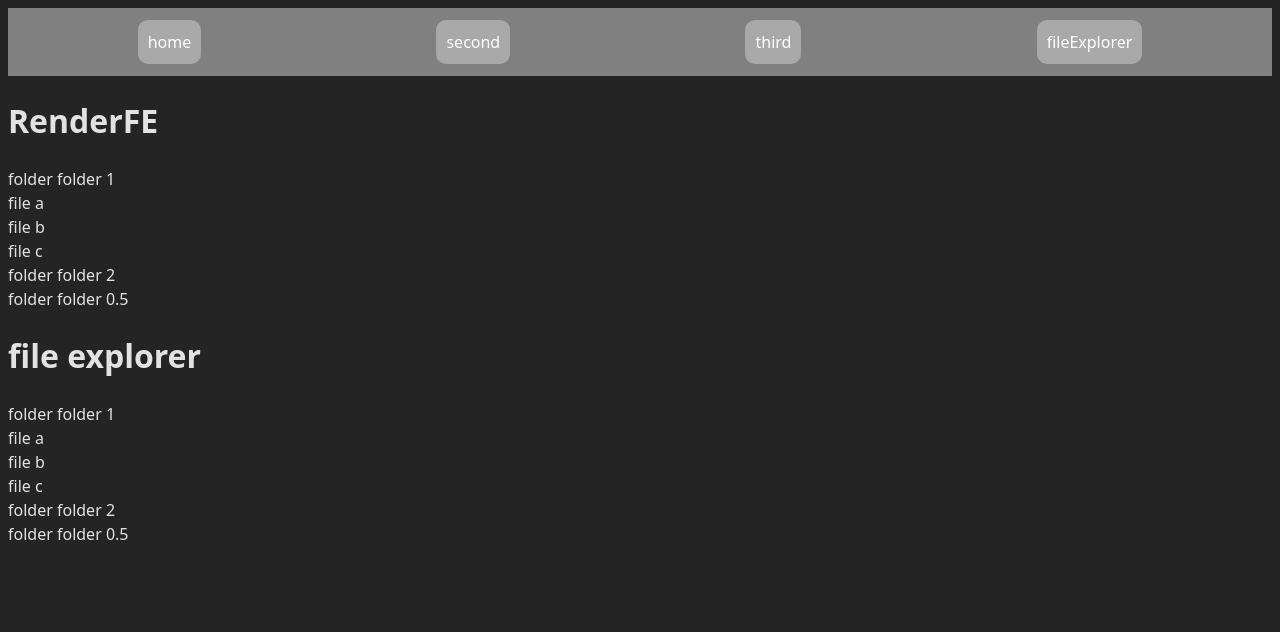
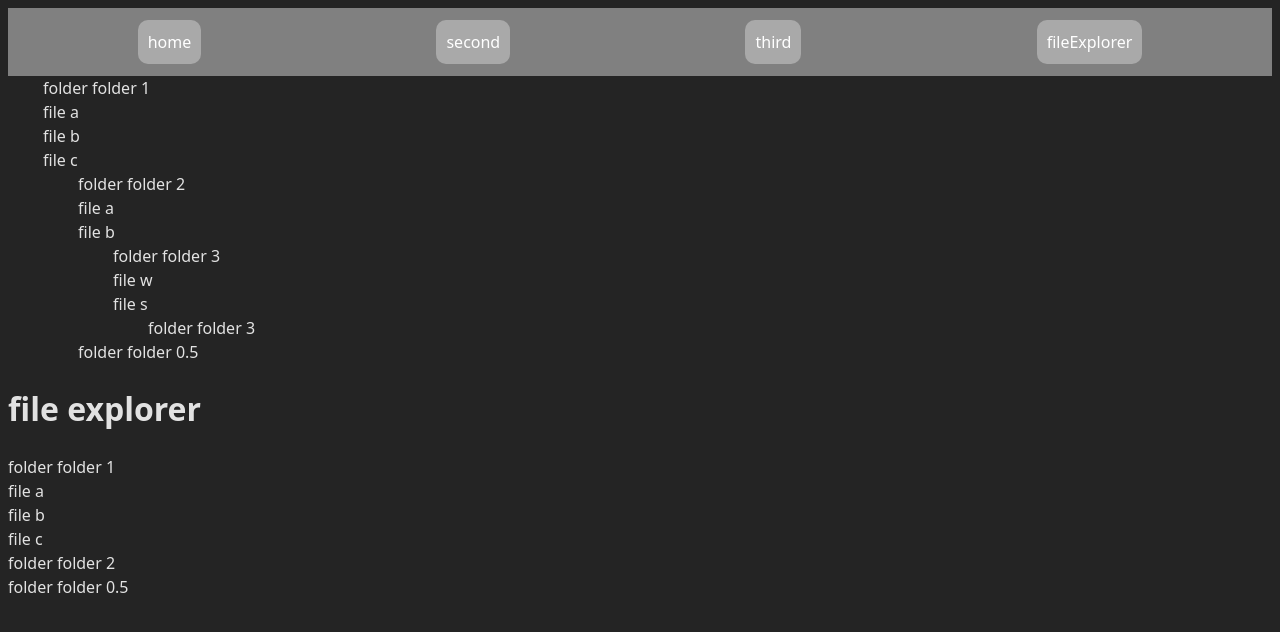
Before and after one commit to abkr020/practice-react-with-ts, a React (Vite) app: page /file-explorer in a window 1280 px wide. Shown: the top 632 px of the page. Built offline with nearby package versions, Linux system fonts and the light colour scheme.

Commit message:
now next add on click add folder

```diff
--- a/src/components/fileExplorerComponent/RenderFE.tsx
+++ b/src/components/fileExplorerComponent/RenderFE.tsx
@@ -11,7 +11,9 @@ const RenderFE:React.FC<RenderFEProps> = ({ obj }) => {
     const [structure, setStructure] = useState<structureType>(obj)
     return (
         <>
-            <h1>RenderFE</h1>
+            {/* <h1>RenderFE</h1> */}
+            <div style={{marginLeft:'35px'}}>
+
             {(Object.entries(structure) as [keyof structureType, any][]).map(([key, value]) => {
                 // console.log(key);
                 // console.log(typeof (key));
@@ -31,7 +33,10 @@ const RenderFE:React.FC<RenderFEProps> = ({ obj }) => {
                         }
                         if (typeof (it) == 'object') {
                             console.log("d", key);
-                            return <div key={i}>folder {it.name}</div>
+                            // return <div key={i}>folder {it.name}</div>
+                            return(
+                                <RenderFE obj={it}/>
+                            )
                         }
                         return <div key={i}>c</div>
                     })
@@ -41,6 +46,7 @@ const RenderFE:React.FC<RenderFEProps> = ({ obj }) => {
 
 
             })}
+            </div>
         </>
     )
 }
```
